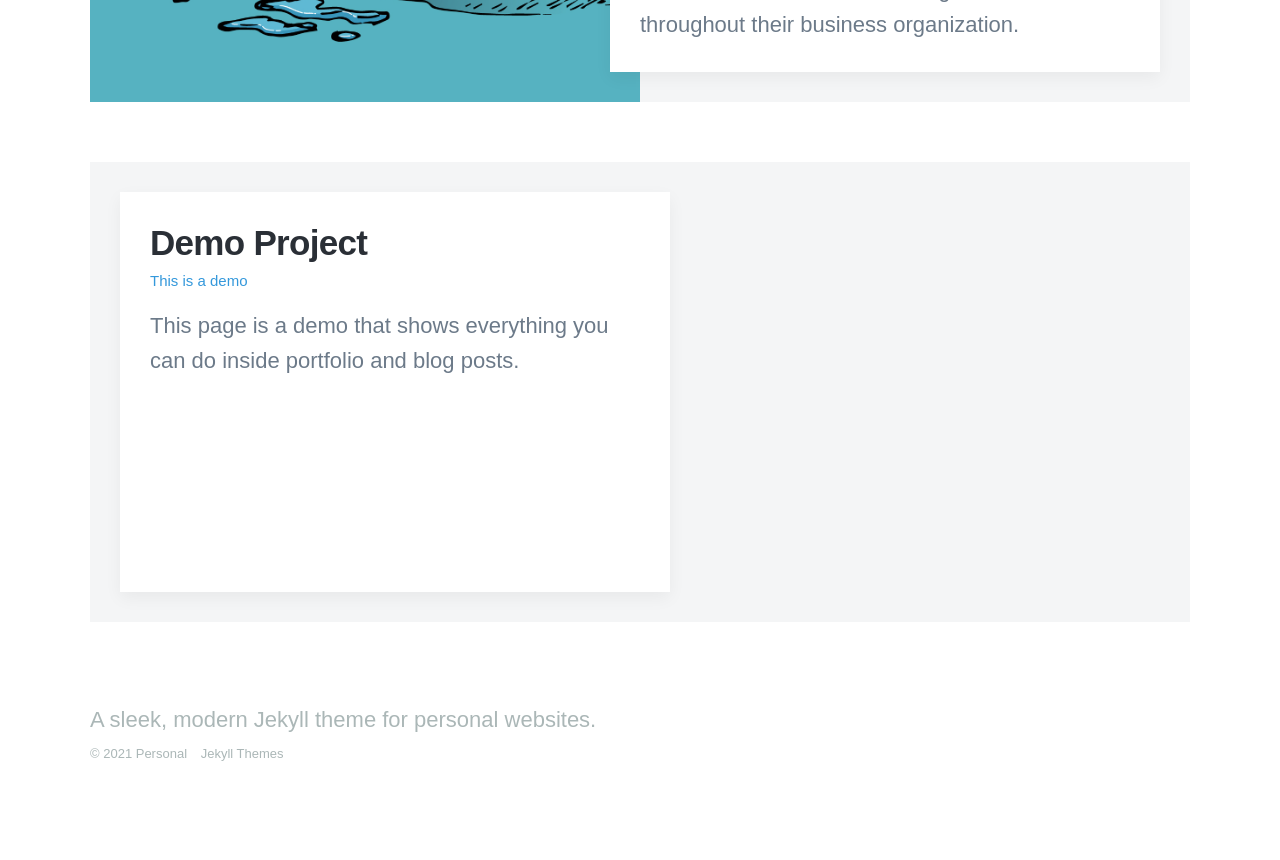
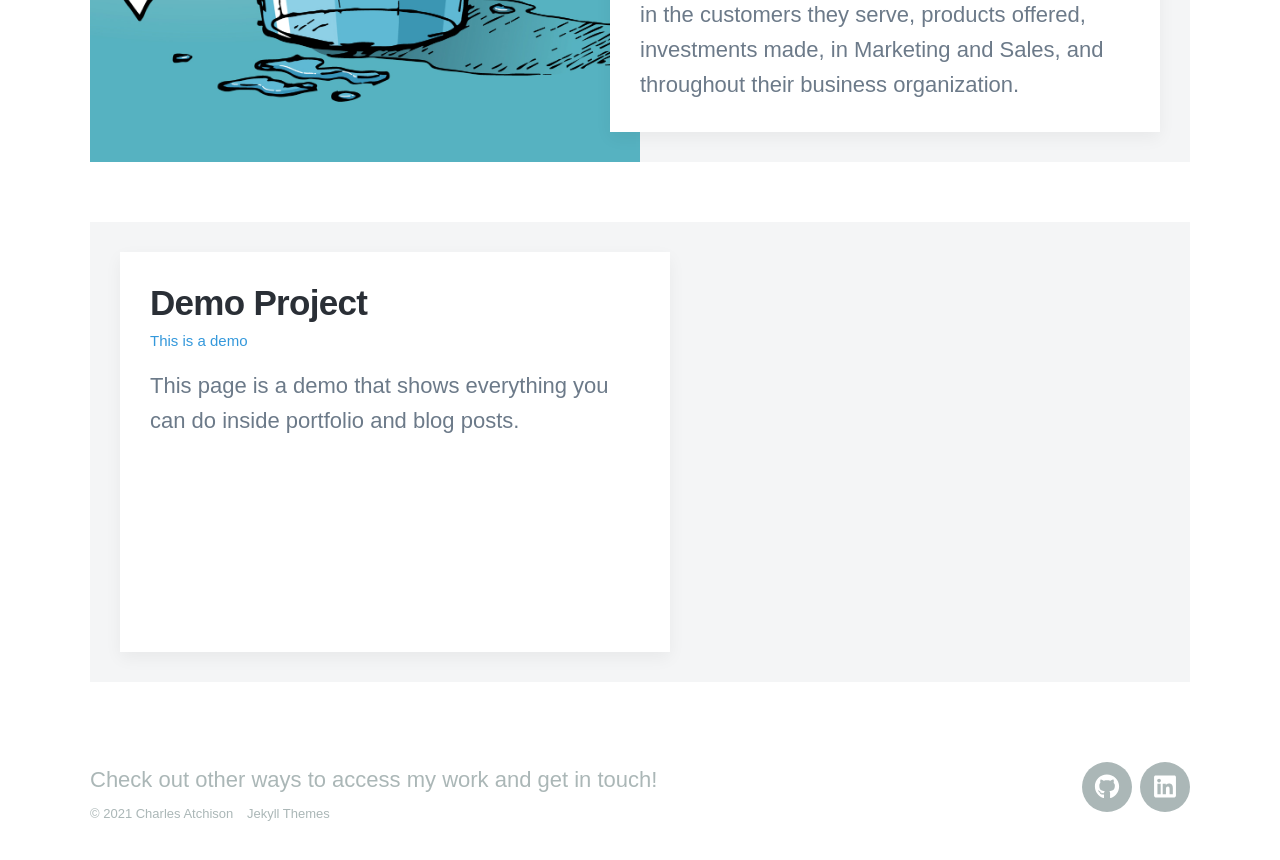
Before and after one commit to CharlesAtchison/charlesatchison.github.io, a Jekyll site: the page built from index.html, in a window 1280 px wide and 900 px high, scrolled down 1134 px. Shown: the top 860 px of the window. Built offline with Jekyll 4.4.1, drawn with Linux system fonts in a browser that asks for light colours; nearby versions of some CDN libraries; some web fonts are replaced; some of the changed text lies outside the part shown.

Commit message:
Changes to settings and favicon

```diff
--- a/_data/settings.yml
+++ b/_data/settings.yml
@@ -1,5 +1,5 @@
 basic_settings:
-  site_title: Personal
+  site_title: Charles Atchison
   favicon_image: /images/favicon.png
 
 header_settings:
@@ -10,15 +10,13 @@
   menu_items:
     - title: 'Projects'
       url: '/'
-    - title: 'Blog'
-      url: '/blog/'
     - title: 'About'
       url: '/about'
     - title: 'Contact'
       url: '/contact'
 
 footer_settings:
-  footer_tagline: A sleek, modern Jekyll theme for personal websites.
+  footer_tagline: Check out other ways to access my work and get in touch!
 
 hero_settings:
   overlay_opacity: 0.8
@@ -50,7 +48,7 @@
   dribbble_url: ''
   behance_url: ''
   deviantart_url: ''
-  github_url: ''
+  github_url: 'https://github.com/CharlesAtchison'
   reddit_url: ''
   flickr_url: ''
   etsy_url: ''
@@ -58,7 +56,7 @@
   soundcloud_url: ''
   spotify_url: ''
   bandcamp_url: ''
-  linkedin_url: ''
+  linkedin_url: 'https://www.linkedin.com/in/charleslatchison/'
 
 color_settings:
   background_color: '#ffffff'
--- a/index.html
+++ b/index.html
@@ -1,7 +1,7 @@
 ---
 layout: default
-title: A sleek, modern Jekyll theme for personal websites.
-description: A sleek, modern Jekyll theme for personal websites. Personal is the perfect theme for developers, designers and other creatives.
+title: Hello!
+description: I love digging into data and taking it from it's raw, messy, dirty, unstructured form; cleaning, compressing, and refining it and turning it into a diamond.
 featured_image: /images/demo/home.jpg
 ---
 
```
Also changed, not shown: images/favicon.png.
